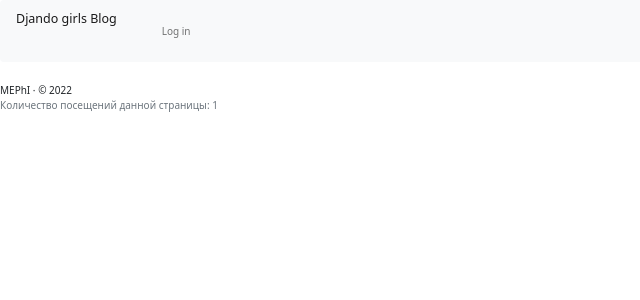
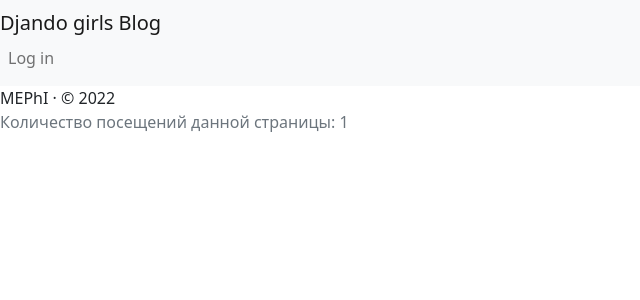
Before and after one commit to Georgyshul/Django, a Django app: page / in a window 1280 px wide. Shown: the top 300 px of the page, without its empty margins (0-640 px from the left). Run offline with Django 3.2, Linux system fonts and the light colour scheme; data that the repository does not hold is empty; some libraries are stand-ins or nearby versions.

Commit message:
changed style

```diff
--- a/blog/templates/blog/base.html
+++ b/blog/templates/blog/base.html
@@ -1,25 +1,25 @@
 {% load static %}
 <html>
     <head>
+        <meta charset="utf-8">
     <title>Django Girls blog</title>
+    <link href="https://cdn.jsdelivr.net/npm/bootstrap@5.2.2/dist/css/bootstrap.min.css" rel="stylesheet"
+          integrity="sha384-Zenh87qX5JnK2Jl0vWa8Ck2rdkQ2Bzep5IDxbcnCeuOxjzrPF/et3URy9Bv1WTRi" crossorigin="anonymous">
+    <link rel="stylesheet" href="https://cdn.jsdelivr.net/npm/bootstrap-icons@1.9.1/font/bootstrap-icons.css">
+    <script src="https://cdn.jsdelivr.net/npm/bootstrap@5.2.2/dist/js/bootstrap.bundle.min.js"
+            integrity="sha384-OERcA2EqjJCMA+/3y+gxIOqMEjwtxJY7qPCqsdltbNJuaOe923+mo//f6V8Qbsw3"
+            crossorigin="anonymous"></script>
+    <link rel="stylesheet" href="/static/css/blog.css">
     <link rel="preconnect" href="https://fonts.googleapis.com">
     <link rel="preconnect" href="https://fonts.gstatic.com" crossorigin>
     <link href="https://fonts.googleapis.com/css2?family=Lobster&display=swap" rel="stylesheet">
-        <link rel="stylesheet" href="//maxcdn.bootstrapcdn.com/bootstrap/3.2.0/css/bootstrap.min.css">
-        <link rel="stylesheet" href="//maxcdn.bootstrapcdn.com/bootstrap/3.2.0/css/bootstrap-theme.min.css">
-        <link rel="stylesheet" href="https://cdn.jsdelivr.net/npm/bootstrap-icons@1.9.1/font/bootstrap-icons.css">
-        <link href='//fonts.googleapis.com/css?family=Lobster&subset=latin,latin-ext'
-              rel='stylesheet' type='text/css'>
-        <link rel="stylesheet" href="{% static 'css/blog.css' %}">
-        <link href="https://cdn.jsdelivr.net/npm/bootstrap@5.2.2/dist/css/bootstrap.min.css"
-              rel="stylesheet" integrity="sha384-Zenh87qX5JnK2Jl0vWa8Ck2rdkQ2Bzep5IDxbcnCeuOxjzrPF/et3URy9Bv1WTRi" crossorigin="anonymous">
-        <script src="https://cdn.jsdelivr.net/npm/bootstrap@5.2.2/dist/js/bootstrap.bundle.min.js"
-                integrity="sha384-OERcA2EqjJCMA+/3y+gxIOqMEjwtxJY7qPCqsdltbNJuaOe923+mo//f6V8Qbsw3"
-                crossorigin="anonymous"></script>
+    <meta name="viewport" content="width=device-width, initial-scale=1">
     </head>
+
     <body>
         <nav class="navbar navbar-expand-lg navbar-light bg-light">
-            <a class="navbar-brand" href="#">Djando girls Blog</a>
+            <div class="conteiner">
+                <a class="navbar-brand" href="/">Djando girls Blog</a>
                 <button class="navbar-toggler" type="button" data-toggle="collapse" data-target="#navbarSupportedContent" aria-controls="navbarSupportedContent" aria-expanded="false" aria-label="Toggle navigation">
                     <span class="navbar-toggler-icon"></span>
                 </button>
@@ -47,6 +47,7 @@
                     </ul>
                     {% endif %}
                 </div>
+            </div>
         </nav>
 
         <div class="content container">
--- a/blog/templates/blog/post_detail.html
+++ b/blog/templates/blog/post_detail.html
@@ -8,7 +8,7 @@
             </div>
         {% endif %}
         {% if user.is_authenticated %}
-            <a class="btn btn-default" href="{% url 'post_edit' pk=post.pk %}"><span class="glyphicon glyphicon-pencil"></span></a>
+            <a class="btn btn-default" href="{% url 'post_edit' pk=post.pk %}"><span class="bi-pencil-square"></span></a>
         {% endif %}
         <h1>{{ post.title }}</h1>
         <p>{{ post.text|linebreaksbr }}</p>
--- a/blog/templates/blog/post_list.html
+++ b/blog/templates/blog/post_list.html
@@ -9,7 +9,7 @@
             <h1><a href="{% url 'post_detail' pk=post.pk %}">{{ post.title }}</a></h1>
             <p>{{ post.text|linebreaksbr }}</p>
             {% if user.is_authenticated %}
-                <a class="btn btn-default" href="{% url 'post_edit' pk=post.pk %}"><span class="glyphicon glyphicon-pencil"></span></a>
+                <a class="btn btn-default" href="{% url 'post_edit' pk=post.pk %}"><span class="bi-pencil-square"></span></a>
             {% endif %}
         </div>
     {% endfor %}
```
Lines whose indentation alone changed are shown as unchanged.
